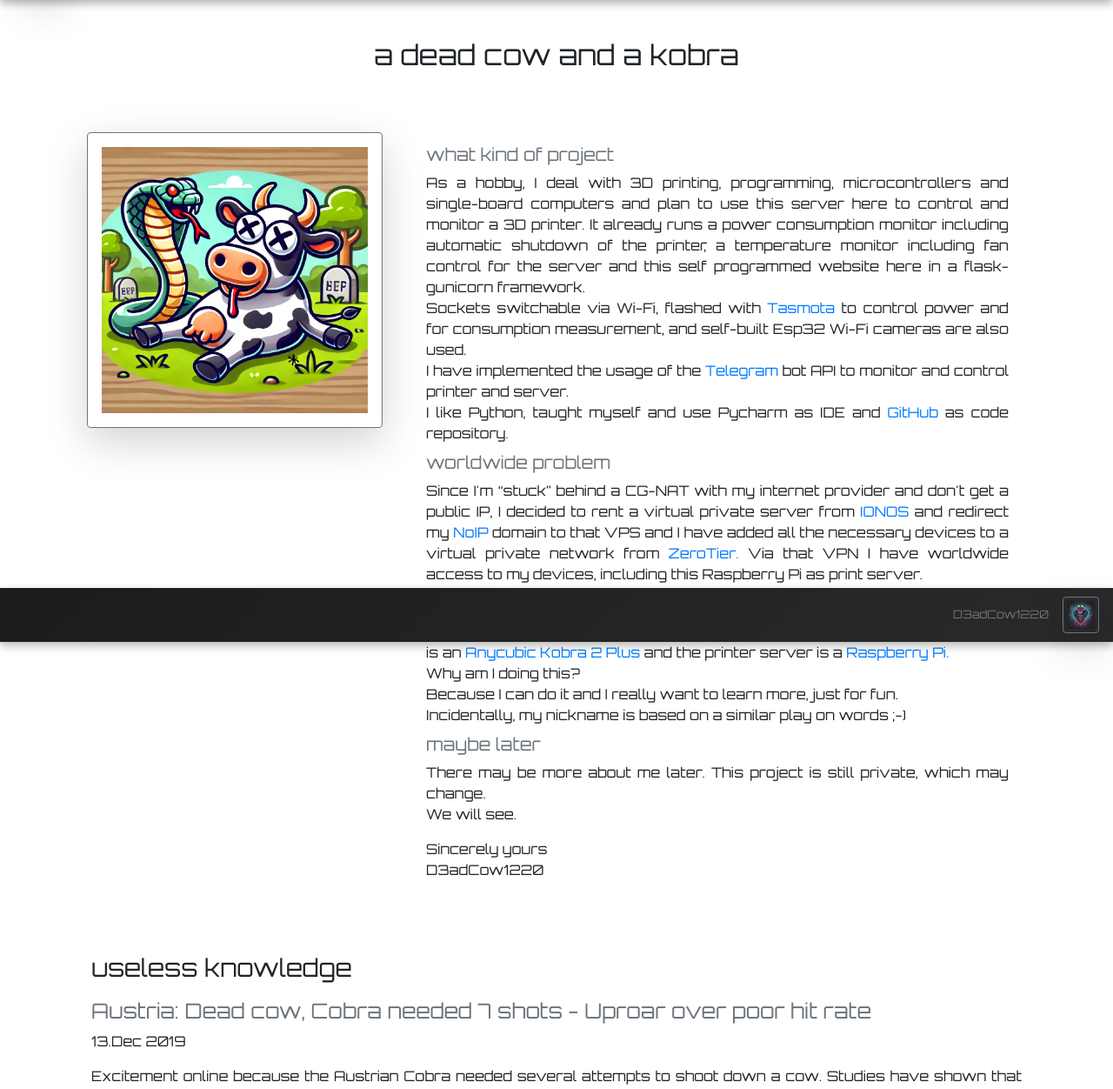
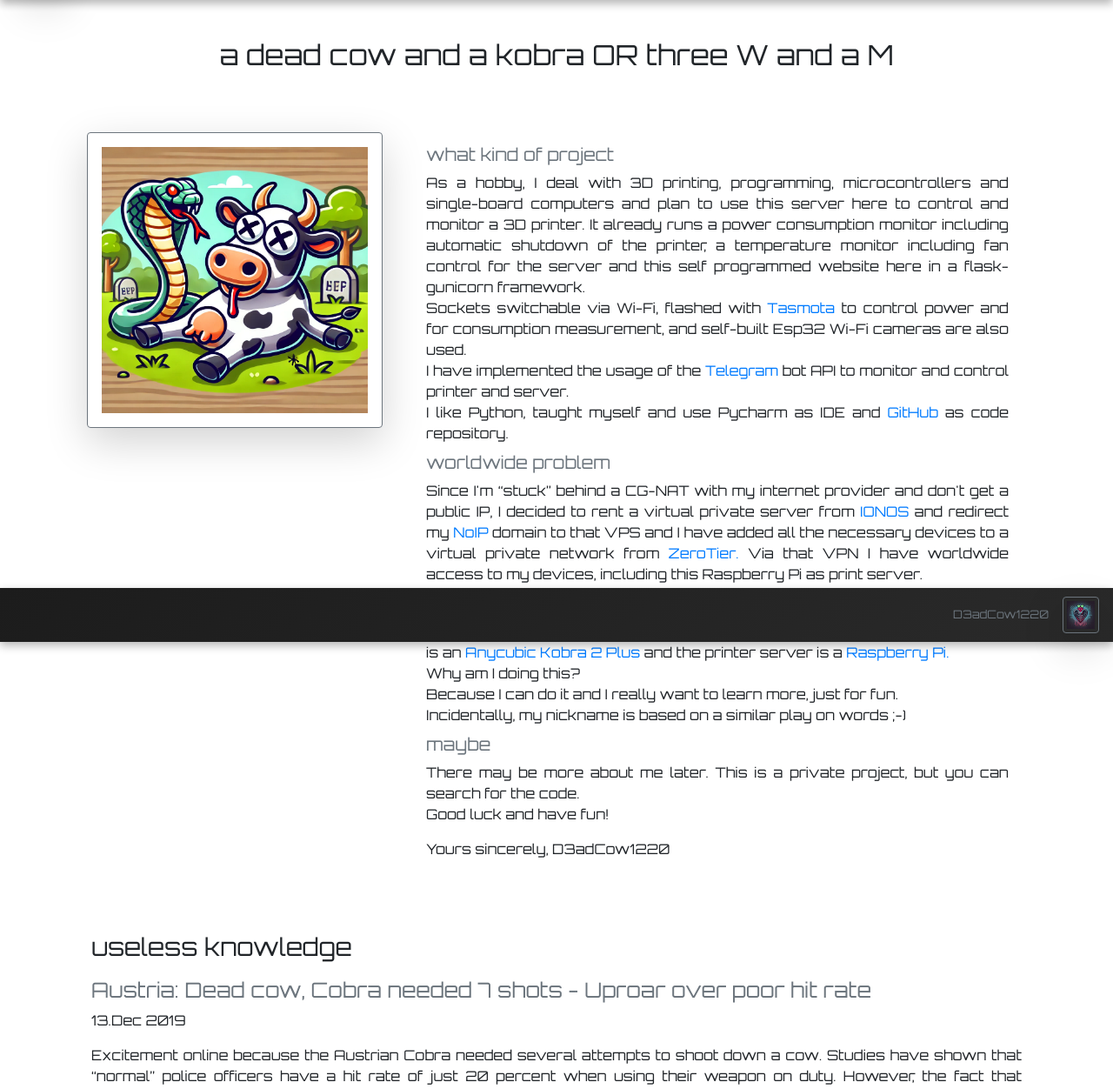
Before and after one commit to kaulketh/KobraPiV2, a Flask app: page /kobra/ in a window 1280 px wide. Shown: the part 62-1314 px from the top of the page at 87% size. Run offline with Flask 3, Linux system fonts and the light colour scheme; parts of the project's set-up code (start-up, migrations or seed data) failed here and were passed over; some libraries are stand-ins or nearby versions.

Commit message:
update content

```diff
--- a/auth/__init__.py
+++ b/auth/__init__.py
@@ -2,7 +2,7 @@ import telepot
 from flask_httpauth import HTTPBasicAuth
 from werkzeug.security import generate_password_hash, check_password_hash
 
-from .mySecrets import *
+from .mySecrets import *  # no public deployment ;-)
 
 # page auth
 USR = page_user
--- a/www/__init__.py
+++ b/www/__init__.py
@@ -34,7 +34,7 @@ INDEX = AttrDict({__K.pth: SLASH,
                   __K.id: "index",
                   __K.tmpt: f"index{__EXT}",
                   __K.nav: "start",
-                  __K.tit: "a dead cow and a kobra",
+                  __K.tit: "a dead cow and a kobra OR three W and a M",
                   __K.nfo: __EMPTY,
                   __K.hnt: __EMPTY
                   })
--- a/www/templates/includes/content_index.htm
+++ b/www/templates/includes/content_index.htm
@@ -57,12 +57,13 @@
                     Incidentally, my nickname is based on a similar play on
                     words ;-)
                 </p>
-                <h5 class="card-subtitle mb-2 text-muted">maybe later</h5>
-                <p class="card-text">There may be more about me later. This
-                    project is still private, which may change.<br>
-                    We will see.
+                <h5 class="card-subtitle mb-2 text-muted">maybe</h5>
+                <p class="card-text">There may be more about me later.
+                    This is a private project, but you can search for
+                    the code.<br>
+                    Good luck and have fun!
                 </p>
-                <p>Sincerely yours<br>D3adCow1220</p>
+                <p>Yours sincerely, D3adCow1220</p>
             </div>
         </div>
     </div>
```
